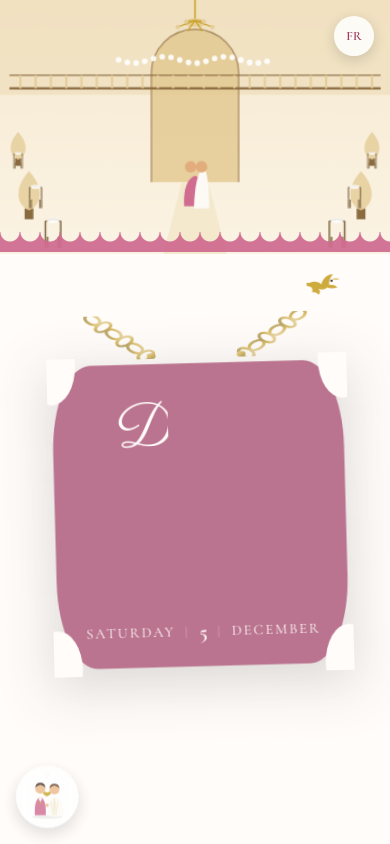
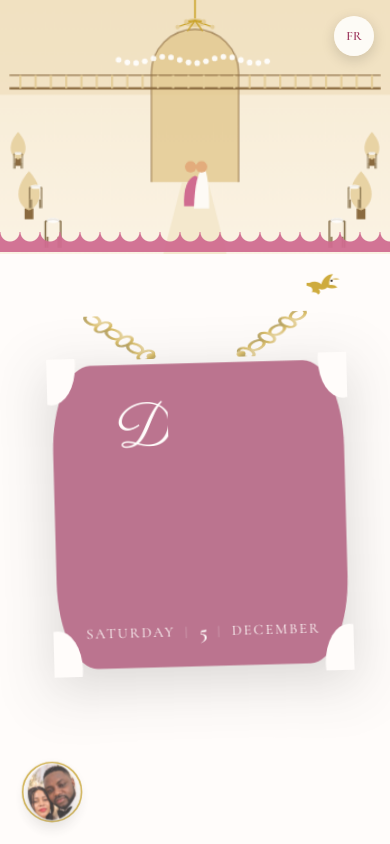
Before and after one commit to MQasim47/Wedding-invite, a website built with Vite: page index.html in a window 390 px wide. Both pictures are taken after a click on the button "D&A". Shown: the top 844 px of the page. Built offline with nearby package versions, Linux system fonts and the light colour scheme; some packages are replaced by stand-ins of ours.

Commit message:
Replace the corner companion illustration with a real photo of the couple
Switched config.companion from the drawn SVG couple to a cropped photo
(couple-4.jpg — the only source with both faces close together, well lit,
and facing the camera; the others are full-length shots where faces would
be unrecognizable at this size). Cropped tight to heads-and-a-little-
shoulder and exported at 200x200 (2x the ~92px rendered size) so it stays
sharp when it scales up at the closing section.

Styling: gold ring now matches the Wedding Party avatars (same inset-photo-
inside-a-stroked-circle pattern, new companionRingSVG() in icons.js), size
bumped 80px -> 92px, and the idle bob is slower/smaller (y:-8/1.6s ->
y:-4/2.6s) since a bouncing photo reads oddly where the flat illustration
didn't. Added bilingual alt text (config.companion.alt), kept in sync on
language toggle.

The SVG illustration stays in the codebase and is still selected via
type: "svg" — no code change needed to switch back.

Verified at 390px: recognizable at actual rendered size (checked via a
cropped screenshot, not just zoomed in), correctly hidden through the RSVP
section, sharp and clear of the names/wax-seal heart when enlarged at
closing. npm run build clean, zero console errors.

Note: at 1440px the fly-to-closing offset doesn't reach the centered card
(it's tuned for the phone-width layout, and the corner position is
viewport-fixed rather than card-relative) — pre-existing, unrelated to this
change, and left alone since the task asked to keep that behavior as-is.

```diff
--- a/src/animations/companion.js
+++ b/src/animations/companion.js
@@ -27,9 +27,11 @@ export function initCompanionAnimations({ node, innerNode, heartsEl }) {
 
 function startIdleBob(innerNode) {
   if (!innerNode) return;
+  // Slow and small — a photo reads oddly with the snappier bounce that
+  // suited the flat cartoon illustration.
   gsap.to(innerNode, {
-    y: -8,
-    duration: 1.6,
+    y: -4,
+    duration: 2.6,
     repeat: -1,
     yoyo: true,
     ease: "sine.inOut",
--- a/src/config.js
+++ b/src/config.js
@@ -212,15 +212,18 @@ export const config = {
     gifts: { enabled: false, text: { en: "", fr: "" } },
   },
 
-  // A small floating couple illustration that follows scroll. "svg" (the
-  // default) draws a built-in flat-style bride & groom in the theme
-  // colors — leave `src` empty. Set "image" + `src` for a PNG/WebP, or
-  // "lottie" + `src` for a Lottie JSON/.lottie file (lottie-web is only
-  // ever loaded when type is "lottie"). See README for details.
+  // A small floating couple avatar that follows scroll. "image" (the
+  // current choice) shows a real cropped photo — `alt` is only used for
+  // this type. "svg" draws a built-in flat-style bride & groom in the
+  // theme colors instead (leave `src` empty) — switching back to it needs
+  // no code change, just type: "svg" here. "lottie" + `src` loads a
+  // Lottie JSON/.lottie file (lottie-web is only ever loaded when type is
+  // "lottie"). See README for details.
   companion: {
     enabled: true,
-    type: "svg", // "svg" | "lottie" | "image"
-    src: "",
+    type: "image", // "svg" | "lottie" | "image"
+    src: "/images/couple/optimized/companion.webp",
+    alt: { en: "Dalida & Aimé", fr: "Dalida et Aimé" },
     position: "bottom-left",
   },
 
--- a/src/sections/companion.js
+++ b/src/sections/companion.js
@@ -1,7 +1,7 @@
 import { el, fromHTML } from "../utils/dom.js";
 import { config } from "../config.js";
-import { t } from "../utils/store.js";
-import { companionCoupleSVG } from "../utils/icons.js";
+import { t, getLang } from "../utils/store.js";
+import { companionCoupleSVG, companionRingSVG } from "../utils/icons.js";
 
 // Builds the floating companion illustration. Content depends on
 // config.companion.type: "svg" (default) draws the built-in couple
@@ -17,7 +17,9 @@ export function createCompanionSection({ onTap } = {}) {
   if (!config.companion.enabled) return null;
 
   const artEl = el("span", { class: "companion-art" });
-  const inner = el("span", { class: "companion-inner" }, [artEl]);
+  // Gold ring matching the Wedding Party avatars — purely decorative, so it
+  // sits behind/around .companion-art rather than inside it.
+  const inner = el("span", { class: "companion-inner" }, [fromHTML(companionRingSVG()), artEl]);
   const heartsEl = el("span", { class: "companion-hearts", "aria-hidden": "true" });
 
   const node = el(
@@ -32,7 +34,7 @@ export function createCompanionSection({ onTap } = {}) {
     [inner, heartsEl]
   );
 
-  loadArt(artEl);
+  const imgEl = loadArt(artEl);
 
   node.addEventListener("click", () => onTap?.());
 
@@ -42,17 +44,24 @@ export function createCompanionSection({ onTap } = {}) {
 
   function updateLang() {
     node.setAttribute("aria-label", t().companion.label);
+    if (imgEl && config.companion.alt) {
+      imgEl.alt = config.companion.alt[getLang()] || config.companion.alt.en;
+    }
   }
 
   return { node, innerNode: inner, heartsEl, show, updateLang };
 }
 
+// Returns the created <img> element when type is "image" (so alt text can
+// be kept in sync on language change), or undefined otherwise.
 function loadArt(artEl) {
-  const { type, src } = config.companion;
+  const { type, src, alt } = config.companion;
 
   if (type === "image" && src) {
-    artEl.appendChild(el("img", { src, alt: "", loading: "lazy", decoding: "async" }));
-    return;
+    const initialAlt = (alt && (alt[getLang()] || alt.en)) || "";
+    const img = el("img", { src, alt: initialAlt, loading: "lazy", decoding: "async" });
+    artEl.appendChild(img);
+    return img;
   }
 
   if (type === "lottie" && src) {
--- a/src/styles/main.css
+++ b/src/styles/main.css
@@ -328,14 +328,10 @@ svg { display: block; }
 /* ---------------------------------------------------------------------- */
 .companion {
   position: fixed;
-  width: 80px;
-  height: 80px;
+  width: 92px;
+  height: 92px;
   z-index: 45;
-  padding: 10px;
   border-radius: 50%;
-  background: rgba(255, 255, 255, 0.85);
-  backdrop-filter: blur(6px);
-  box-shadow: 0 8px 22px rgba(0, 0, 0, 0.18);
   opacity: 0;
   pointer-events: none;
   transition: opacity 0.4s ease;
@@ -371,18 +367,60 @@ svg { display: block; }
   pointer-events: auto;
 }
 
-.companion-inner,
-.companion-art {
+.companion-inner {
   display: block;
+  position: relative;
   width: 100%;
   height: 100%;
 }
 
-.companion-art svg,
+/* Gold ring, matching .party-ring/.party-ring-circle on the Wedding Party
+   avatars — a thin stroked circle just inside the outer edge, with
+   .companion-art (the actual photo/illustration) inset further still so
+   there's a visible gap between the ring and the art, same as those. */
+.companion-ring {
+  position: absolute;
+  inset: 0;
+  width: 100%;
+  height: 100%;
+  overflow: visible;
+  transform: rotate(-90deg);
+}
+
+.companion-ring-circle {
+  fill: none;
+  stroke: var(--color-accent);
+  stroke-width: 2.5;
+  stroke-linecap: round;
+}
+
+.companion-art {
+  position: absolute;
+  inset: 9px;
+  border-radius: 50%;
+  overflow: hidden;
+  background: rgba(255, 255, 255, 0.85);
+  backdrop-filter: blur(6px);
+  box-shadow: 0 8px 22px rgba(0, 0, 0, 0.18);
+  display: flex;
+  align-items: center;
+  justify-content: center;
+}
+
+/* The flat SVG illustration keeps its own proportions inside the circle
+   (it isn't drawn to bleed edge-to-edge); a real photo should always fill
+   and crop to the circle instead. */
+.companion-art svg {
+  width: 100%;
+  height: 100%;
+  object-fit: contain;
+  display: block;
+}
+
 .companion-art img {
   width: 100%;
   height: 100%;
-  object-fit: contain;
+  object-fit: cover;
   display: block;
 }
 
--- a/src/utils/icons.js
+++ b/src/utils/icons.js
@@ -131,6 +131,13 @@ export function silhouetteAvatarSVG(kind = "bridesmaid") {
     ${hair}
     ${body}
   </svg>`;
+}
+
+// Thin gold ring around the floating companion's photo, matching the
+// Wedding Party avatars' ring treatment (see ringSVG() in
+// sections/weddingParty.js) so both read as the same design.
+export function companionRingSVG() {
+  return `<svg class="companion-ring" viewBox="0 0 100 100" aria-hidden="true"><circle class="companion-ring-circle" cx="50" cy="50" r="47" /></svg>`;
 }
 
 export function envelopePattern() {
```
Also changed, not shown: public/images/couple/optimized/companion.webp (added).
